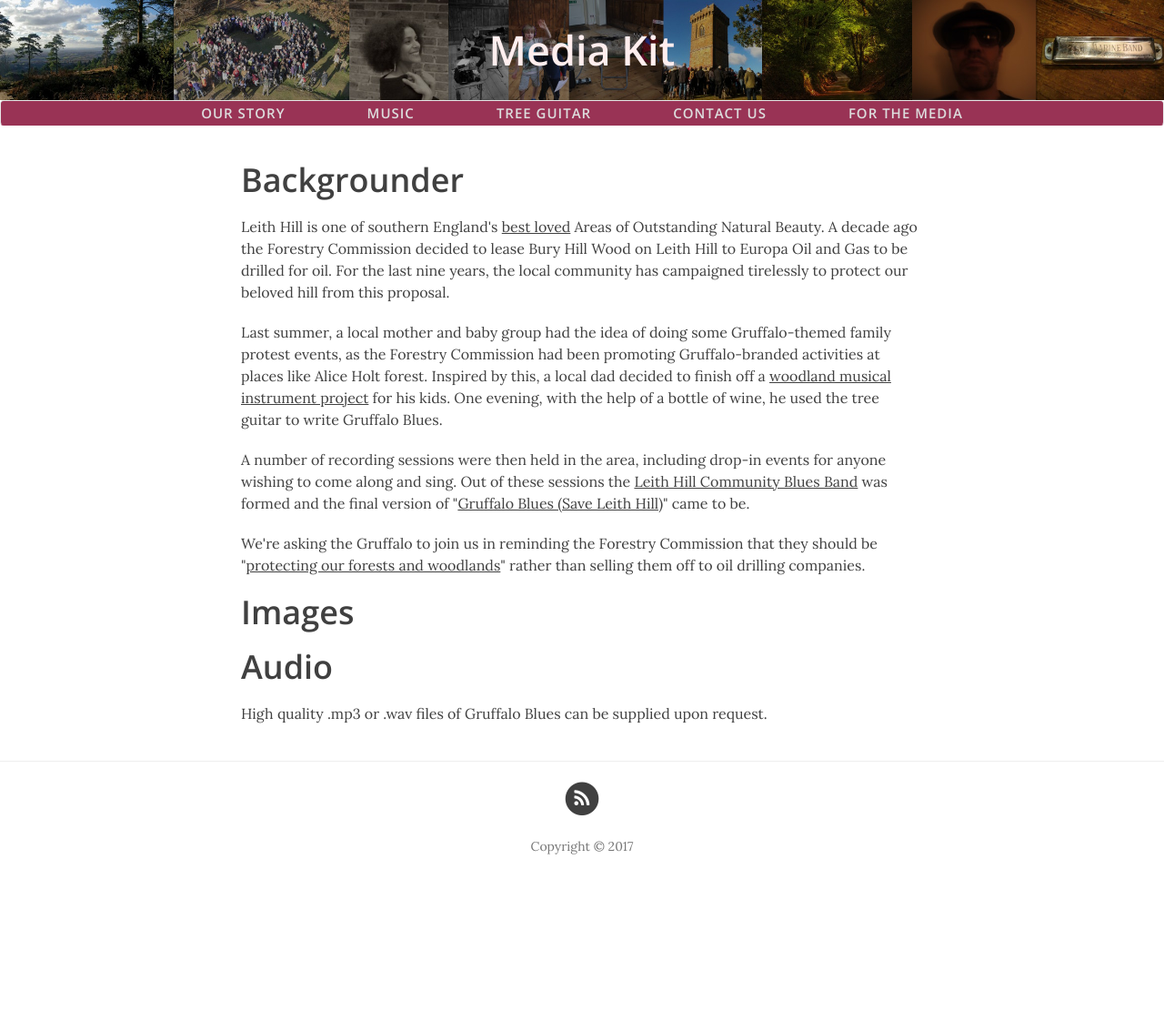
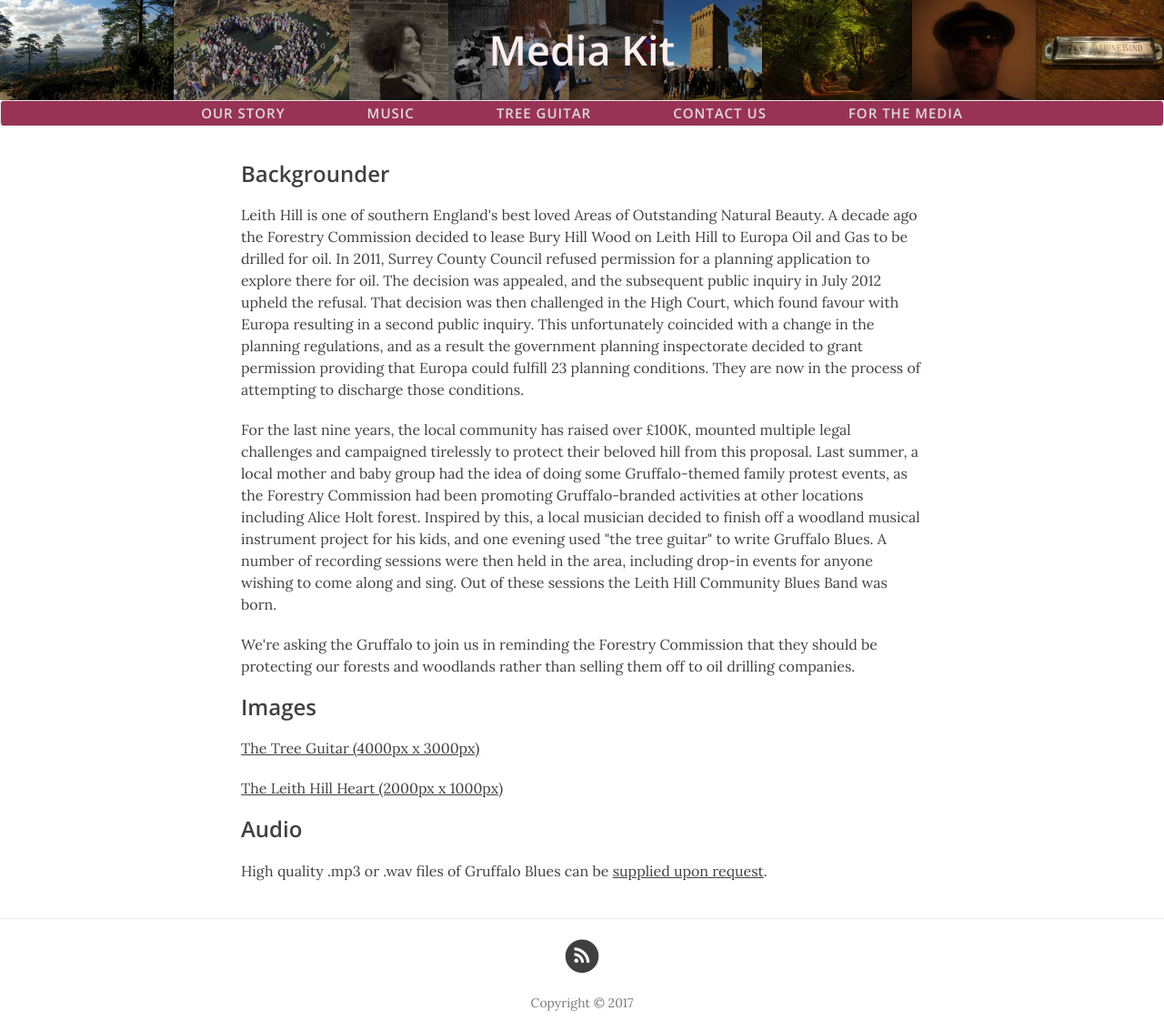
Before and after one commit to voiceforleithhill/leithhillblues.co.uk, a Jekyll site: the page built from media-kit.html, in a window 1280 px wide. Shown: the whole page at 91% size. Built offline with Jekyll 4.4.1, drawn with Linux system fonts in a browser that asks for light colours; nearby versions of some CDN libraries; before the commit the page ends 961 px from its top, so only the background shows below that.

Commit message:
Content updates

```diff
--- a/contact.html
+++ b/contact.html
@@ -9,8 +9,8 @@
   <li>Twitter: <a href="https://twitter.com/leithhillblues" target="_blank">@leithhillblues</a></li>
   <li>Facebook: <a href="https://www.facebook.com/leithhillblues" target="_blank">@leithhillblues</a></li>
   <li>Soundcloud: <a href="https://soundcloud.com/leithhillblues" target="_blank">Leith Hill Community Blues Band</a></li>
+  <li>Email: <a href="mailto:sing@voiceforleithhill.co.uk">sing@voiceforleithhill.co.uk</a></li>
   <li>Youtube: <a href="http://www.youtube.com" target="_blank">coming soon...</a></li>
-  <li>Email: <a href="mailto:sing@voiceforleithhill.co.uk">sing@voiceforleithhill.co.uk</a></li>
 </ul>
 </p>
 <br>
--- a/media-kit.html
+++ b/media-kit.html
@@ -3,20 +3,20 @@
 title: Media Kit
 ---
 
-<h1>Backgrounder</h1>
+<h3>Backgrounder</h3>
 
-<p>Leith Hill is one of southern England's <a href="https://www.nationaltrust.org.uk/leith-hill" target="_blank">best loved</a> Areas of Outstanding Natural Beauty. A decade ago the Forestry Commission decided to lease Bury Hill Wood on Leith Hill to Europa Oil and Gas to be drilled for oil. For the last nine years, the local community has campaigned tirelessly to protect our beloved hill from this proposal.</p>
+<p>Leith Hill is one of southern England's best loved Areas of Outstanding Natural Beauty. A decade ago the Forestry Commission decided to lease Bury Hill Wood on Leith Hill to Europa Oil and Gas to be drilled for oil. In 2011, Surrey County Council refused permission for a planning application to explore there for oil. The decision was appealed, and the subsequent public inquiry in July 2012 upheld the refusal. That decision was then challenged in the High Court, which found favour with Europa resulting in a second public inquiry. This unfortunately coincided with a change in the planning regulations, and as a result the government planning inspectorate decided to grant permission providing that Europa could fulfill 23 planning conditions. They are now in the process of attempting to discharge those conditions.</p>
 
-<p>Last summer, a local mother and baby group had the idea of doing some Gruffalo-themed family protest events, as the Forestry Commission had been promoting Gruffalo-branded activities at places like Alice Holt forest. Inspired by this, a local dad decided to finish off a <a href="{{ site.baseurl }}/tree-guitar">woodland musical instrument project</a> for his kids. One evening, with the help of a bottle of wine, he used the tree guitar to write Gruffalo Blues.</p>
+<p>For the last nine years, the local community has raised over £100K, mounted multiple legal challenges and campaigned tirelessly to protect their beloved hill from this proposal. Last summer, a local mother and baby group had the idea of doing some Gruffalo-themed family protest events, as the Forestry Commission had been promoting Gruffalo-branded activities at other locations including Alice Holt forest. Inspired by this, a local musician decided to finish off a woodland musical instrument project for his kids, and one evening used "the tree guitar" to write Gruffalo Blues. A number of recording sessions were then held in the area, including drop-in events for anyone wishing to come along and sing. Out of these sessions the Leith Hill Community Blues Band was born.</p>
 
-<p>A number of recording sessions were then held in the area, including drop-in events for anyone wishing to come along and sing. Out of these sessions the <a href="https://soundcloud.com/leithhillblues" target="_blank">Leith Hill Community Blues Band</a> was formed and the final version of "<a href="{{ site.baseurl }}/song">Gruffalo Blues (Save Leith Hill)</a>" came to be.</p>
-
-<p>We're asking the Gruffalo to join us in reminding the Forestry Commission that they should be "<a href="https://www.forestry.gov.uk/forestry/infd-6val65" target="_blank">protecting our forests and woodlands</a>" rather than selling them off to oil drilling companies.
+<p>We're asking the Gruffalo to join us in reminding the Forestry Commission that they should be protecting our forests and woodlands rather than selling them off to oil drilling companies.
 
 
-<h1>Images</h1>
+<h3>Images</h3>
 
+<p><a href="{{ site.baseurl }}/img/media/tree-guitar.jpg" target="_blank">The Tree Guitar (4000px x 3000px)</a></p>
+<p><a href="{{ site.baseurl }}/img/media/leith-hill-heart.jpg" target="_blank">The Leith Hill Heart (2000px x 1000px)</a></p>
 
-<h1>Audio</h1>
+<h3>Audio</h3>
 
-<p>High quality .mp3 or .wav files of Gruffalo Blues can be supplied upon request.</p>
+<p>High quality .mp3 or .wav files of Gruffalo Blues can be <a href="mailto:sing@voiceforleithhill.co.uk?subject=Audio%20Request">supplied upon request</a>.</p>
```
Also changed, not shown: img/media/leith-hill-heart.jpg (added), 2 other files.
